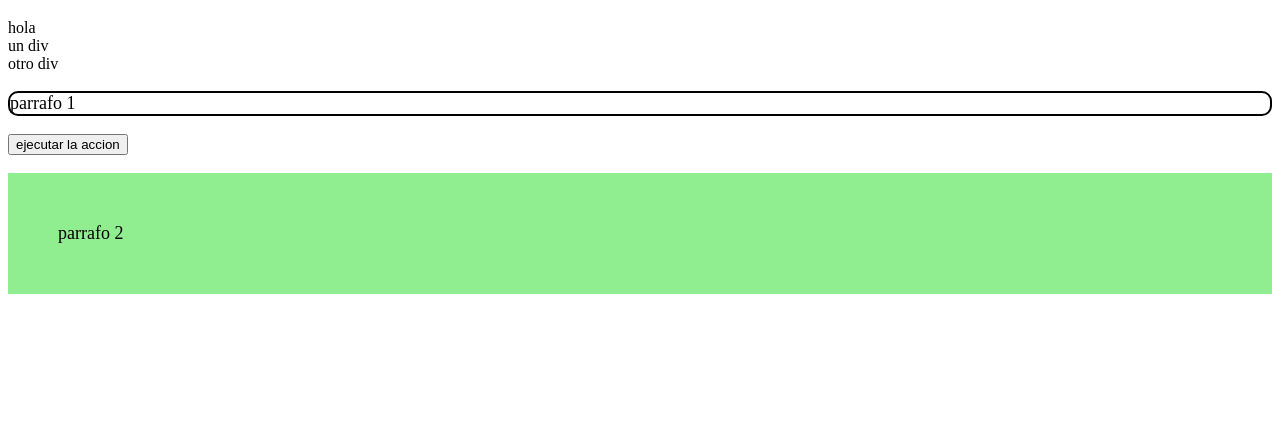
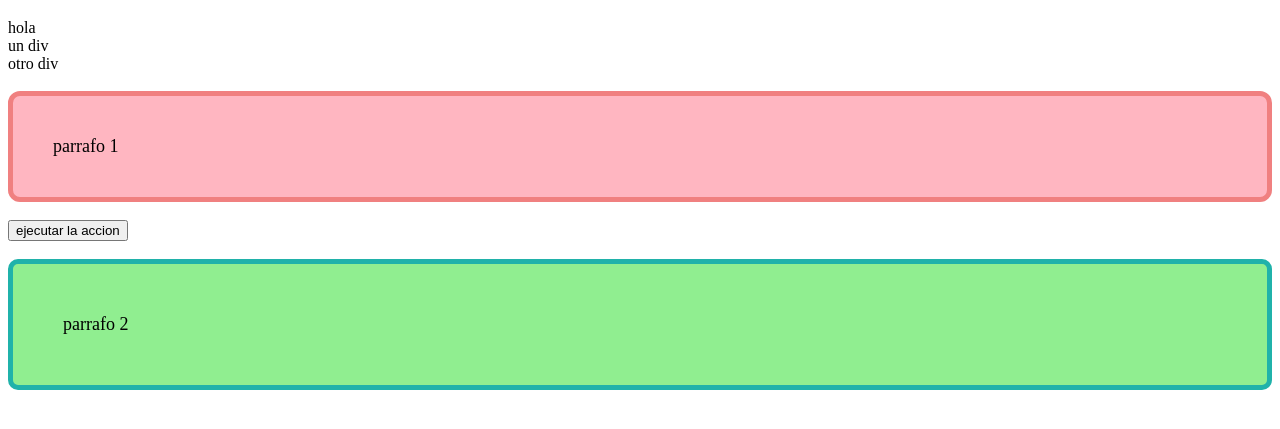
Before and after one commit to Richard-01/actividadClasse, a plain HTML site: page index.html in a window 1280 px wide. Both pictures are taken after a click on the button "ejecutar la accion". Shown: the part 61-490 px from the top of the page. Drawn offline with Linux system fonts and the light colour scheme.

Commit message:
Cambios JS y CSS

```diff
--- a/index.html
+++ b/index.html
@@ -4,7 +4,7 @@
     <meta charset="UTF-8">
     <meta name="viewport" content="width=device-width, initial-scale=1.0">
     <title>Document</title>
-    <script src="js/" defer></script>
+    <script src="src/js/main.js" defer></script>
     <link rel="stylesheet" href="src/css/style.css">
 </head>
 <body>
@@ -12,8 +12,8 @@
     <div>hola</div>
     <div>un div</div>
     <div>otro div</div>
-    <p id="parrafo1" class="elementoPrincipal">parrafo 1</p>
+    <p id="parrafo1" class="elementoPrincipal elementoSecundario">parrafo 1</p>
     <button type="button" id="boton">ejecutar la accion</button>
-    <p id="parrafo2" class="elementoSecundario">parrafo 2</p>
+    <p id="parrafo2" class="elementoPrincipal2  elementoSecundario2">parrafo 2</p>
 </body>
 </html>
--- a/src/css/style.css
+++ b/src/css/style.css
@@ -1,14 +1,24 @@
 
 
 .elementoPrincipal {
-    border: 2px solid black;
+    border: 5px solid lightseagreen;
     border-radius: 10px;
+}
+.elementoSecundario2 {
+    border: 5px solid lightcoral;
+    border-radius: 12px;
 }
 
 .elementoSecundario {
     padding: 50px;
     background-color: lightgreen;
 }
+
+
+.elementoSecundario2 {
+    padding: 40px;
+    background-color: lightpink;
+}
 p {
     font-size: large;
 }
--- a/src/js/main.js
+++ b/src/js/main.js
@@ -1 +1,29 @@
-console.log("hola");
+const parrafo1 = document.getElementById('parrafo1');
+const parrafo2 = document.getElementById('parrafo2');
+const boton = document.getElementById('boton');
+
+
+let cont = 0;
+
+boton.addEventListener("click",() =>{
+    cont++;
+    if (cont % 2 != 0) {
+        parrafo1.classList.remove('elementoPrincipal');
+        parrafo1.classList.remove('elementoSecundario');
+        parrafo1.classList.add('elementoPrincipal2');
+        parrafo1.classList.add('elementoSecundario2');
+        parrafo2.classList.remove('elementoPrincipal2');
+        parrafo2.classList.remove('elementoSecundario2');
+        parrafo2.classList.add('elementoPrincipal');
+        parrafo2.classList.add('elementoSecundario');
+    }else{
+        parrafo1.classList.add('elementoPrincipal');
+        parrafo1.classList.add('elementoSecundario');
+        parrafo1.classList.remove('elementoPrincipal2');
+        parrafo1.classList.remove('elementoSecundario2');
+        parrafo2.classList.add('elementoPrincipal2');
+        parrafo2.classList.add('elementoSecundario2');
+        parrafo2.classList.remove('elementoPrincipal');
+        parrafo2.classList.remove('elementoSecundario');
+    }
+})
```
